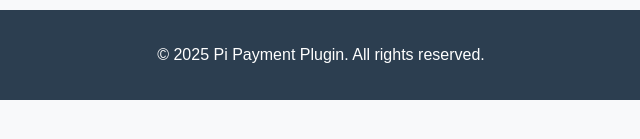
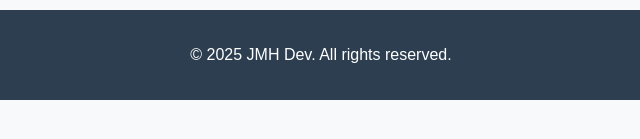
Before and after one commit to jaredhuffer1/pi-payment-plugin, a website: page documentation.html in a window 1280 px wide. Shown: the part 493-632 px from the top of the page, 319-959 px from the left. Drawn offline with Linux system fonts and the light colour scheme.

Commit message:
changed copy rights name

```diff
--- a/documentation.html
+++ b/documentation.html
@@ -38,7 +38,7 @@ npm install</code></pre>
     </section>
 
     <footer>
-      <p>&copy; 2025 Pi Payment Plugin. All rights reserved.</p>
+      <p>&copy; 2025 JMH Dev. All rights reserved.</p>
     </footer>
   </body>
 </html>
```
Also changed, not shown: index.html (+1 -1 lines).
